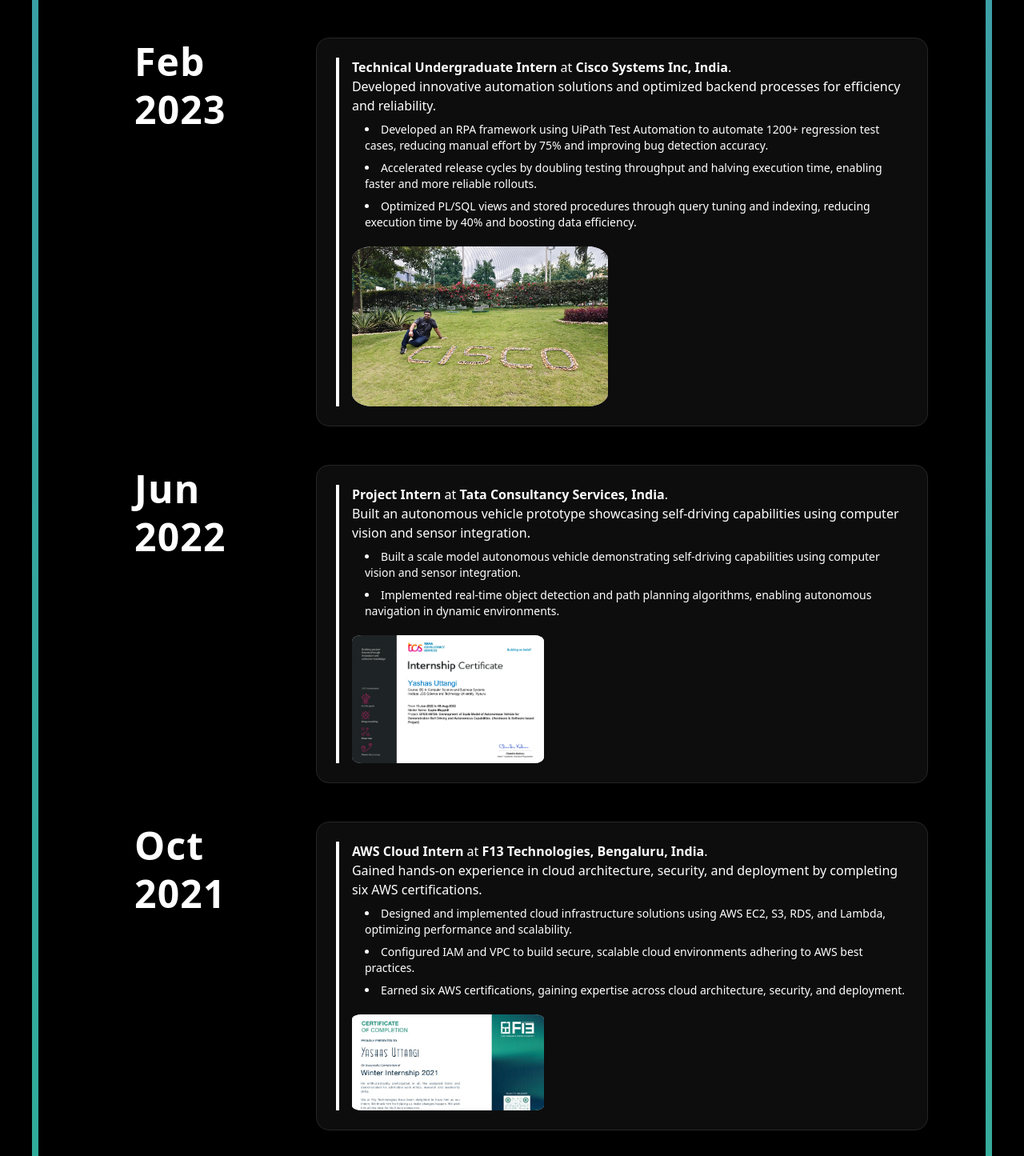
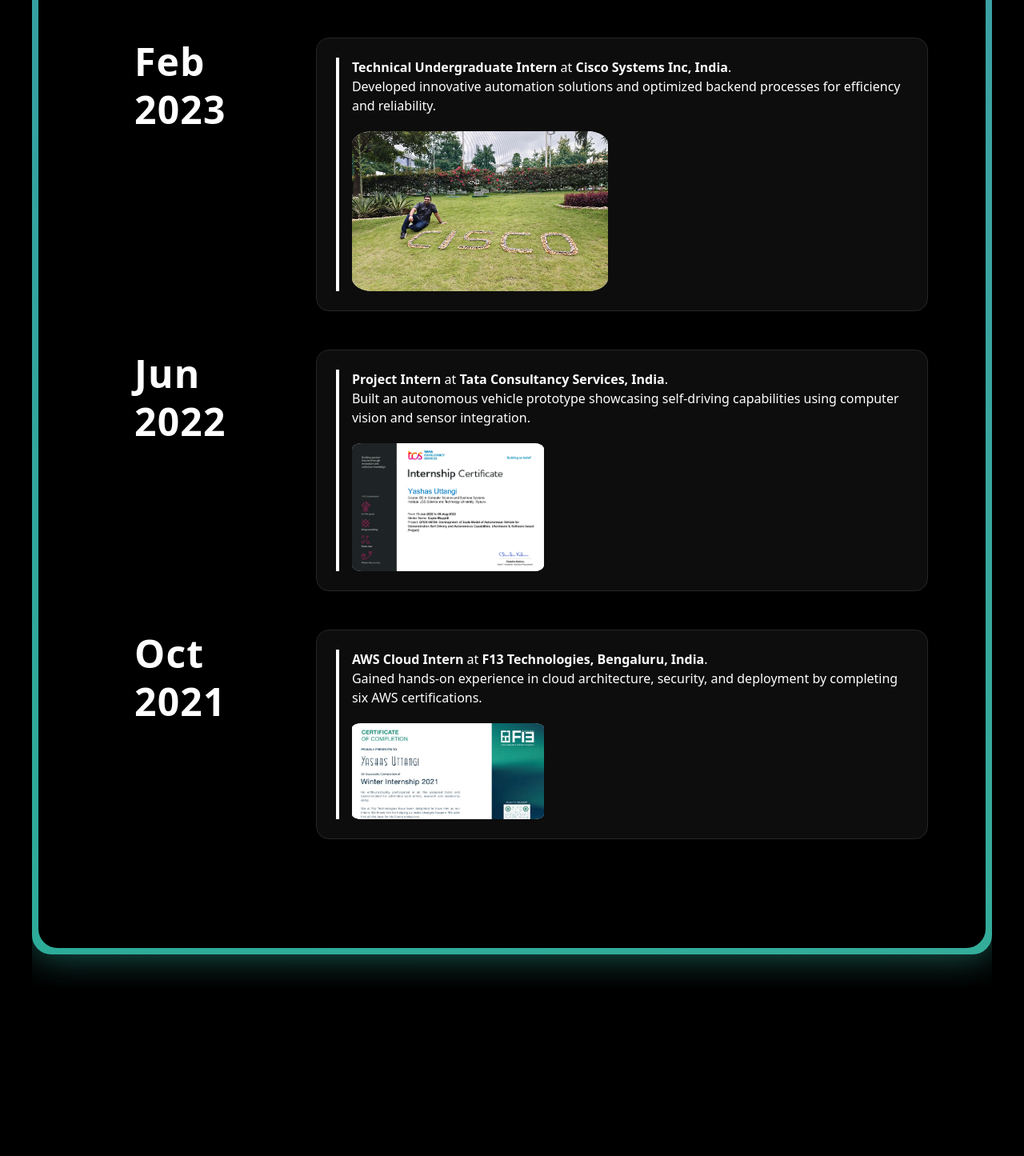
Before and after one commit to yashasuttangi/portfolio, a Next.js app: page /about in a window 1280 px wide. Shown: the part 2150-3595 px from the top of the page at 80% size. After the commit the page ends 3383 px from the top, so only its background shows below. Built offline with nearby package versions, Linux system fonts and the light colour scheme.

Commit message:
Updates to the about page.

```diff
--- a/components/About.tsx
+++ b/components/About.tsx
@@ -222,7 +222,7 @@
                       </span>
                     </p>
 
-                    <ul className="list-disc list-inside mt-2 ml-4 text-sm text-white space-y-2">
+                    {/* <ul className="list-disc list-inside mt-2 ml-4 text-sm text-white space-y-2">
                       <li>
                         Developed an RPA framework using UiPath Test Automation
                         to automate 1200+ regression test cases, reducing manual
@@ -238,7 +238,7 @@
                         query tuning and indexing, reducing execution time by
                         40% and boosting data efficiency.
                       </li>
-                    </ul>
+                    </ul> */}
 
                     {/* Image Section */}
                     <div className="flex-shrink-0" style={{ paddingTop: 20 }}>
@@ -271,7 +271,7 @@
                       </span>
                     </p>
 
-                    <ul className="list-disc list-inside mt-2 ml-4 text-sm text-white space-y-2">
+                    {/* <ul className="list-disc list-inside mt-2 ml-4 text-sm text-white space-y-2">
                       <li>
                         Built a scale model autonomous vehicle demonstrating
                         self-driving capabilities using computer vision and
@@ -282,7 +282,7 @@
                         algorithms, enabling autonomous navigation in dynamic
                         environments.
                       </li>
-                    </ul>
+                    </ul> */}
                     {/* Image Section */}
                     <div className="flex-shrink-0" style={{ paddingTop: 20 }}>
                       <div className="w-60 h-40 bg-gray-300 dark:bg-gray-700 rounded-[5%] overflow-hidden relative">
@@ -314,7 +314,7 @@
                       </span>
                     </p>
 
-                    <ul className="list-disc list-inside mt-2 ml-4 text-sm text-white space-y-2">
+                    {/* <ul className="list-disc list-inside mt-2 ml-4 text-sm text-white space-y-2">
                       <li>
                         Designed and implemented cloud infrastructure solutions
                         using AWS EC2, S3, RDS, and Lambda, optimizing
@@ -328,7 +328,7 @@
                         Earned six AWS certifications, gaining expertise across
                         cloud architecture, security, and deployment.
                       </li>
-                    </ul>
+                    </ul> */}
                     {/* Image Section */}
                     <div className="flex-shrink-0" style={{ paddingTop: 20 }}>
                       <div className="w-60 h-30 bg-gray-300 dark:bg-gray-700 rounded-[5%] overflow-hidden relative">
```
